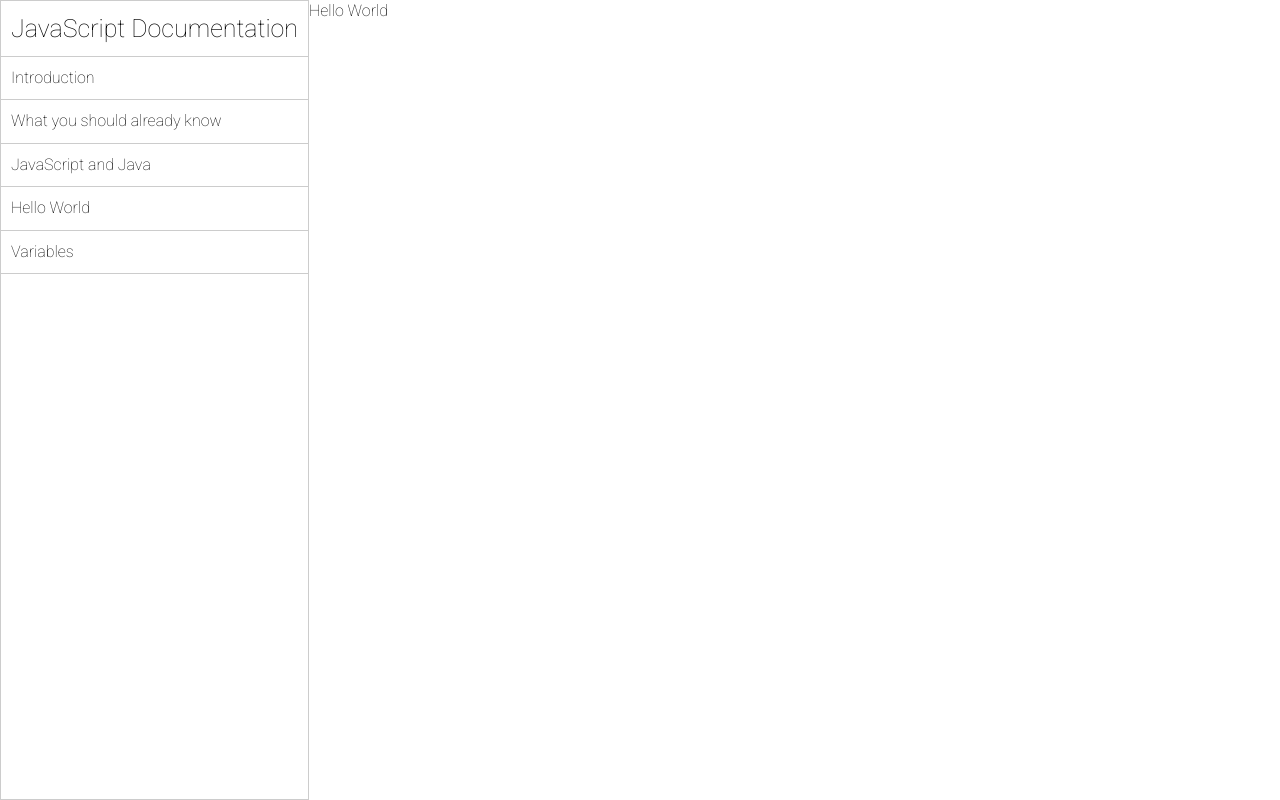
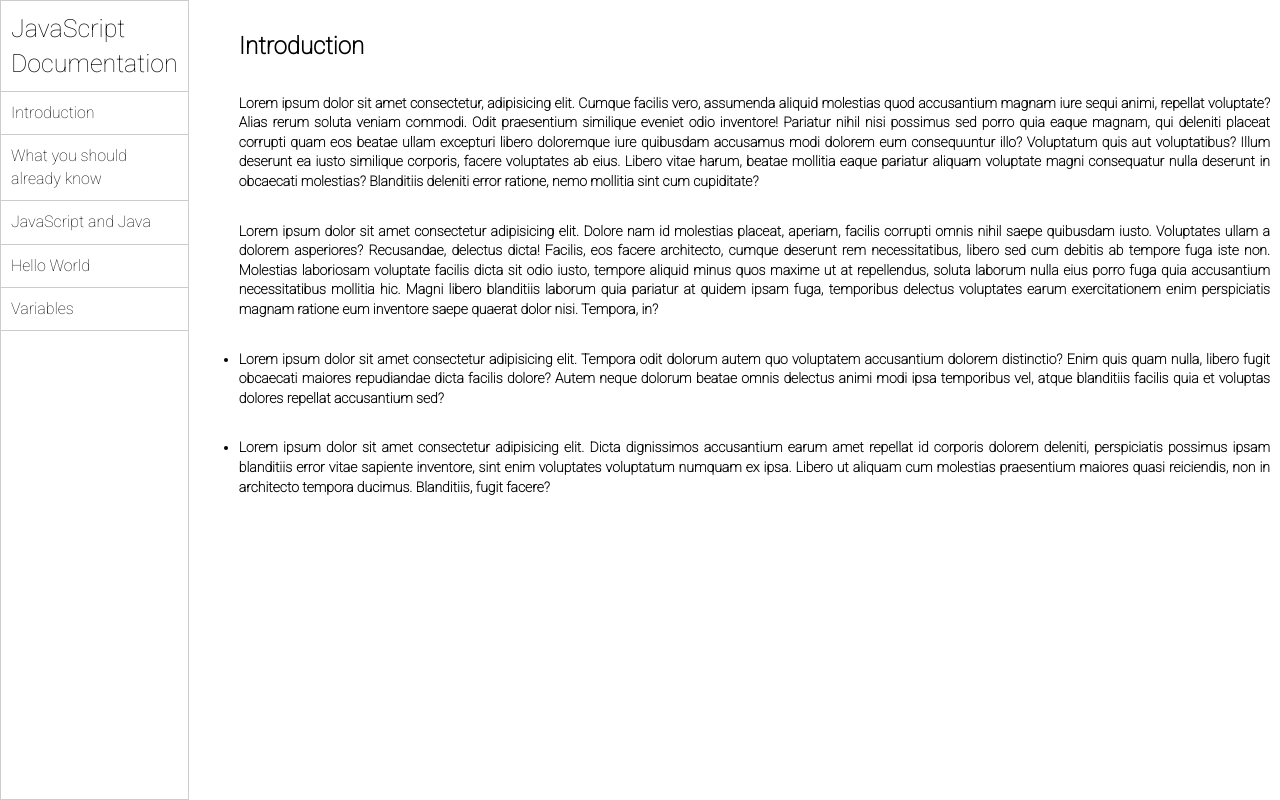
Before and after one commit to mutaleb7314/documentation-website, a plain HTML site: page index.html in a window 1280 px wide. Drawn offline with Linux system fonts and the light colour scheme.

Commit message:
introduction section is complete

```diff
--- a/index.html
+++ b/index.html
@@ -30,6 +30,18 @@
             </ul>
         </nav>
     </header>
-    <main>Hello World</main>
+    <main>
+        <section id="itroduction">
+            <h1>Introduction</h1>
+            <p>Lorem ipsum dolor sit amet consectetur, adipisicing elit. Cumque facilis vero, assumenda aliquid molestias quod accusantium magnam iure sequi animi, repellat voluptate? Alias rerum soluta veniam commodi. Odit praesentium similique eveniet odio inventore! Pariatur nihil nisi possimus sed porro quia eaque magnam, qui deleniti placeat corrupti quam eos beatae ullam excepturi libero doloremque iure quibusdam accusamus modi dolorem eum consequuntur illo? Voluptatum quis aut voluptatibus? Illum deserunt ea iusto similique corporis, facere voluptates ab eius. Libero vitae harum, beatae mollitia eaque pariatur aliquam voluptate magni consequatur nulla deserunt in obcaecati molestias? Blanditiis deleniti error ratione, nemo mollitia sint cum cupiditate?
+            </p>
+            <p>Lorem ipsum dolor sit amet consectetur adipisicing elit. Dolore nam id molestias placeat, aperiam, facilis corrupti omnis nihil saepe quibusdam iusto. Voluptates ullam a dolorem asperiores? Recusandae, delectus dicta! Facilis, eos facere architecto, cumque deserunt rem necessitatibus, libero sed cum debitis ab tempore fuga iste non. Molestias laboriosam voluptate facilis dicta sit odio iusto, tempore aliquid minus quos maxime ut at repellendus, soluta laborum nulla eius porro fuga quia accusantium necessitatibus mollitia hic. Magni libero blanditiis laborum quia pariatur at quidem ipsam fuga, temporibus delectus voluptates earum exercitationem enim perspiciatis magnam ratione eum inventore saepe quaerat dolor nisi. Tempora, in?
+            </p>
+            <ul>
+                <li>Lorem ipsum dolor sit amet consectetur adipisicing elit. Tempora odit dolorum autem quo voluptatem accusantium dolorem distinctio? Enim quis quam nulla, libero fugit obcaecati maiores repudiandae dicta facilis dolore? Autem neque dolorum beatae omnis delectus animi modi ipsa temporibus vel, atque blanditiis facilis quia et voluptas dolores repellat accusantium sed?</li>
+                <li>Lorem ipsum dolor sit amet consectetur adipisicing elit. Dicta dignissimos accusantium earum amet repellat id corporis dolorem deleniti, perspiciatis possimus ipsam blanditiis error vitae sapiente inventore, sint enim voluptates voluptatum numquam ex ipsa. Libero ut aliquam cum molestias praesentium maiores quasi reiciendis, non in architecto tempora ducimus. Blanditiis, fugit facere?</li>
+            </ul>
+        </section>
+    </main>
 </body>
 </html>
--- a/style.css
+++ b/style.css
@@ -47,3 +47,30 @@ nav ul li:hover {
     background: #ccc;
     transition: 0.3s ease-in-out;
 }
+
+#itroduction {
+    margin-left: 50px;
+    margin-right: 10px;
+}
+
+#itroduction h1 {
+    margin-top: 30px;
+}
+
+#itroduction p {
+    margin-top: 30px;
+    font-size: 14px;
+    text-align: justify;
+    font-weight: bold;
+}
+
+#itroduction ul {
+    margin-top: 30px;
+}
+
+#itroduction ul li {
+    margin-top: 30px;
+    font-size: 14px;
+    text-align: justify;
+    font-weight: bold;
+}
```
